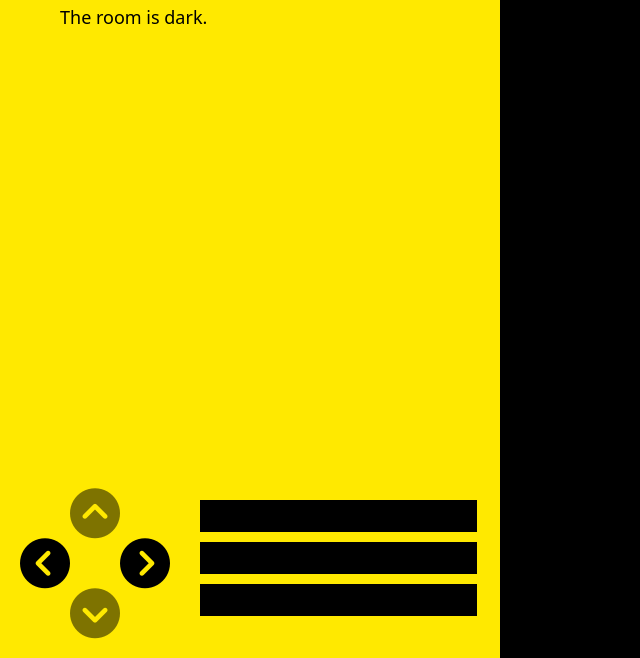
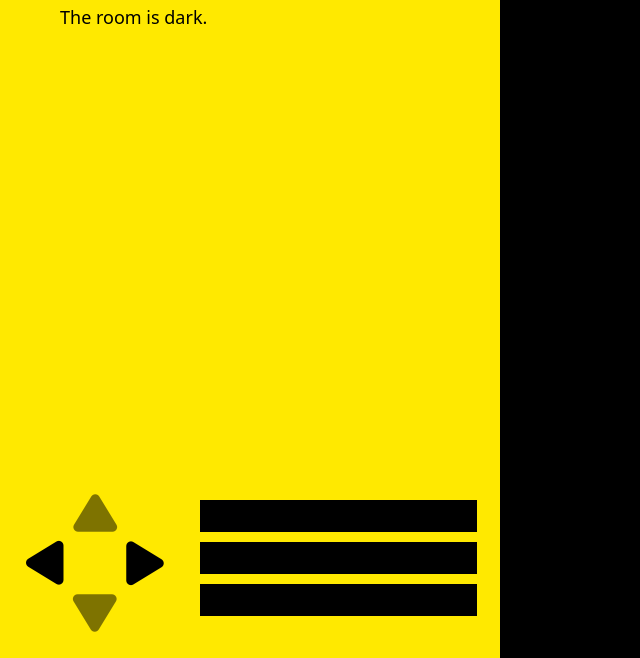
Before and after one commit to Code-Institute-Submissions/MikeMurray13-milestone-project-2, a website: page main.html in a window 1280 px wide. Shown: the part 142-800 px from the top of the page, without its empty margins (0-640 px from the left). Drawn offline with nearby package versions, Linux system fonts and the light colour scheme; a web font is replaced by a local one.

Commit message:
Updated direction buttons

```diff
--- a/main.html
+++ b/main.html
@@ -70,26 +70,26 @@
                         <div class="row justify-content-center">
                             <div class="col-4">
                                 <button id="north-button" class="direction-button" onclick="move('north')">
-                                    <i class="fa-solid fa-circle-chevron-up"></i>
+                                    <i class="fa-solid fa-play fa-rotate-270"></i>
                                 </button>
                             </div>
                         </div>
                         <div class="row justify-content-between">
                             <div class="col-4">
                                 <button id="west-button" class="direction-button" onclick="move('west')">
-                                    <i class="fa-solid fa-circle-chevron-left"></i>
+                                    <i class="fa-solid fa-play fa-rotate-180"></i>
                                 </button>
                             </div>
                             <div class="col-4">
                                 <button id="east-button" class="direction-button" onclick="move('east')">
-                                    <i class="fa-solid fa-circle-chevron-right"></i>
+                                    <i class="fa-solid fa-play"></i>
                                 </button>
                             </div>
                         </div>
                         <div class="row justify-content-center">
                             <div class="col-4">
                                 <button id="south-button" class="direction-button" onclick="move('south')">
-                                    <i class="fa-solid fa-circle-chevron-down"></i>
+                                    <i class="fa-solid fa-play fa-rotate-90"></i>
                                 </button>
                             </div>
                         </div>
```
